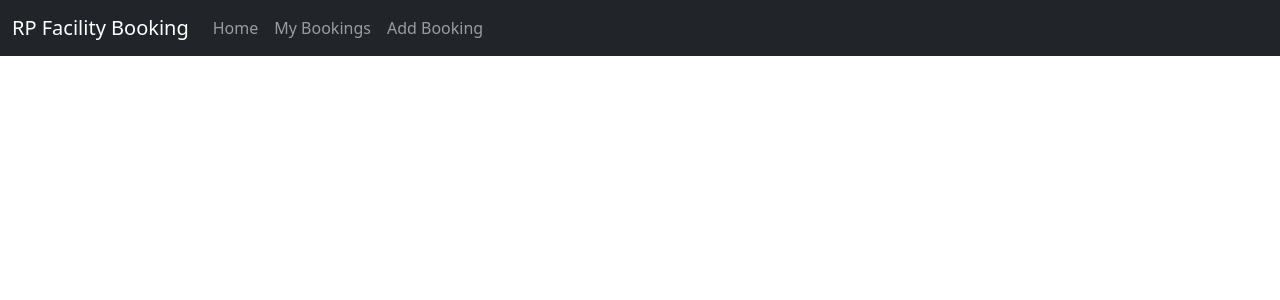
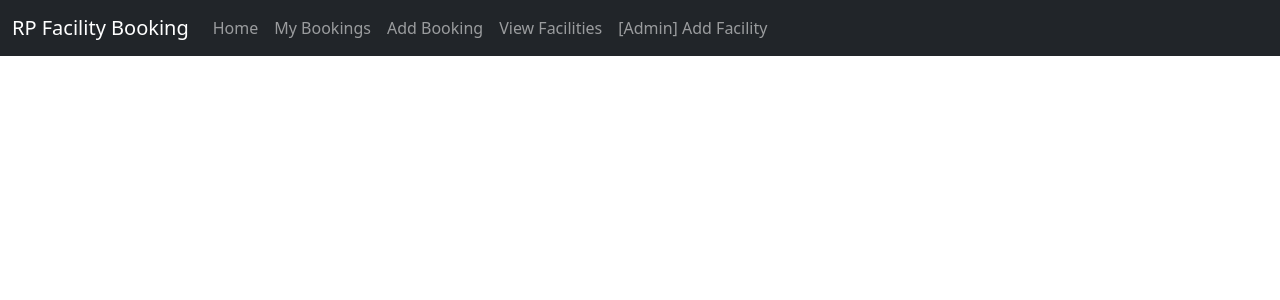
Before and after one commit to WeiXiangWee/C270-DevOps-Team5, a Node server app: page / in a window 1280 px wide. Shown: the top 300 px of the page. Run offline with Node 20, Linux system fonts and the light colour scheme.

Commit message:
update navbar with add facility link

```diff
--- a/views/partials/navbar.ejs
+++ b/views/partials/navbar.ejs
@@ -24,6 +24,14 @@
                 <li class="nav-item">
                     <a class="nav-link" href="/bookings/add">Add Booking</a>
                 </li>
+
+
+                <li class="nav-item">
+                    <a class="nav-link" href="/facilities">View Facilities</a>
+                </li>
+                <li class="nav-item">
+                    <a class="nav-link" href="/facilities/add">[Admin] Add Facility</a>
+                </li>
             </ul>
 
         </div> <!-- collapse -->
```
